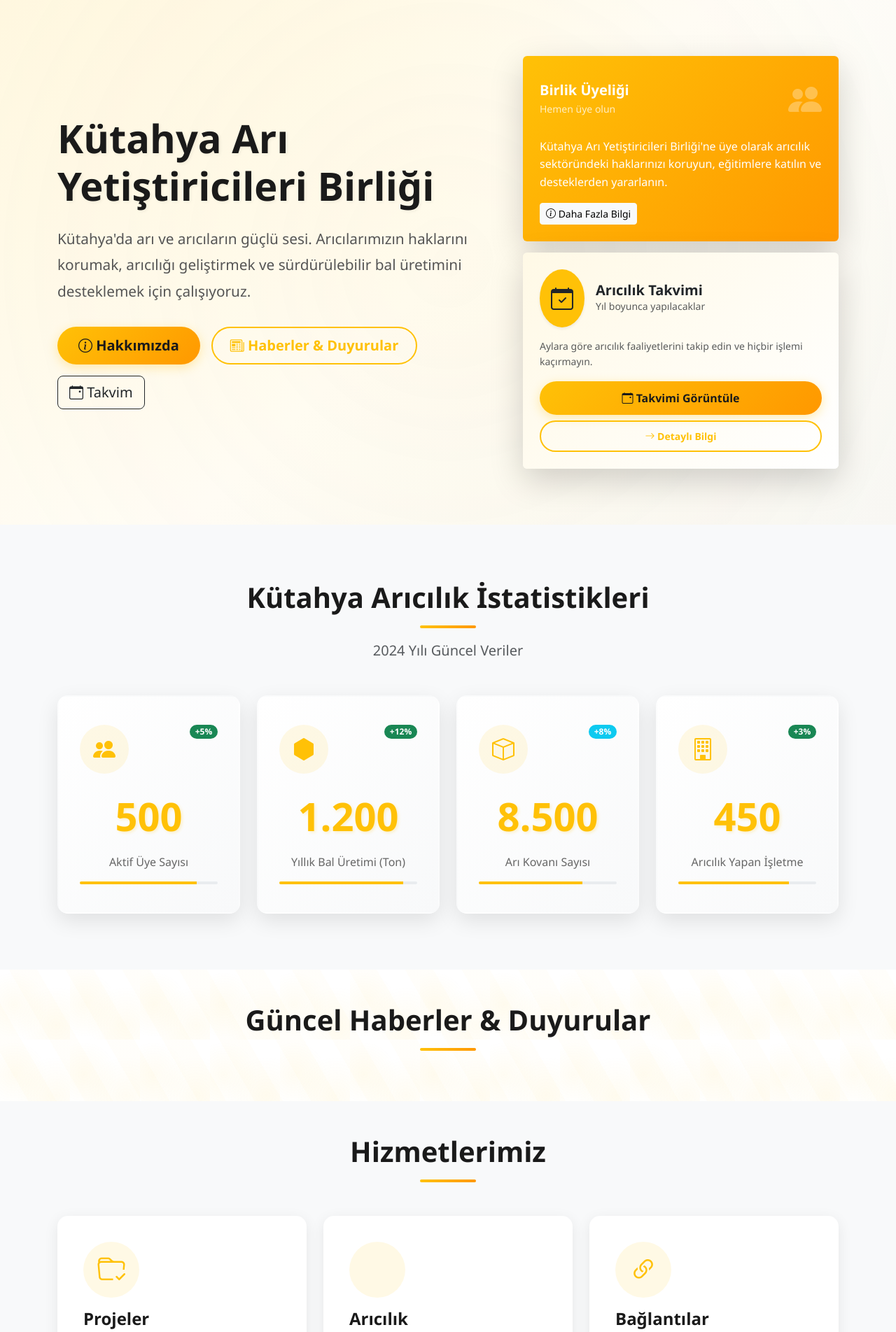
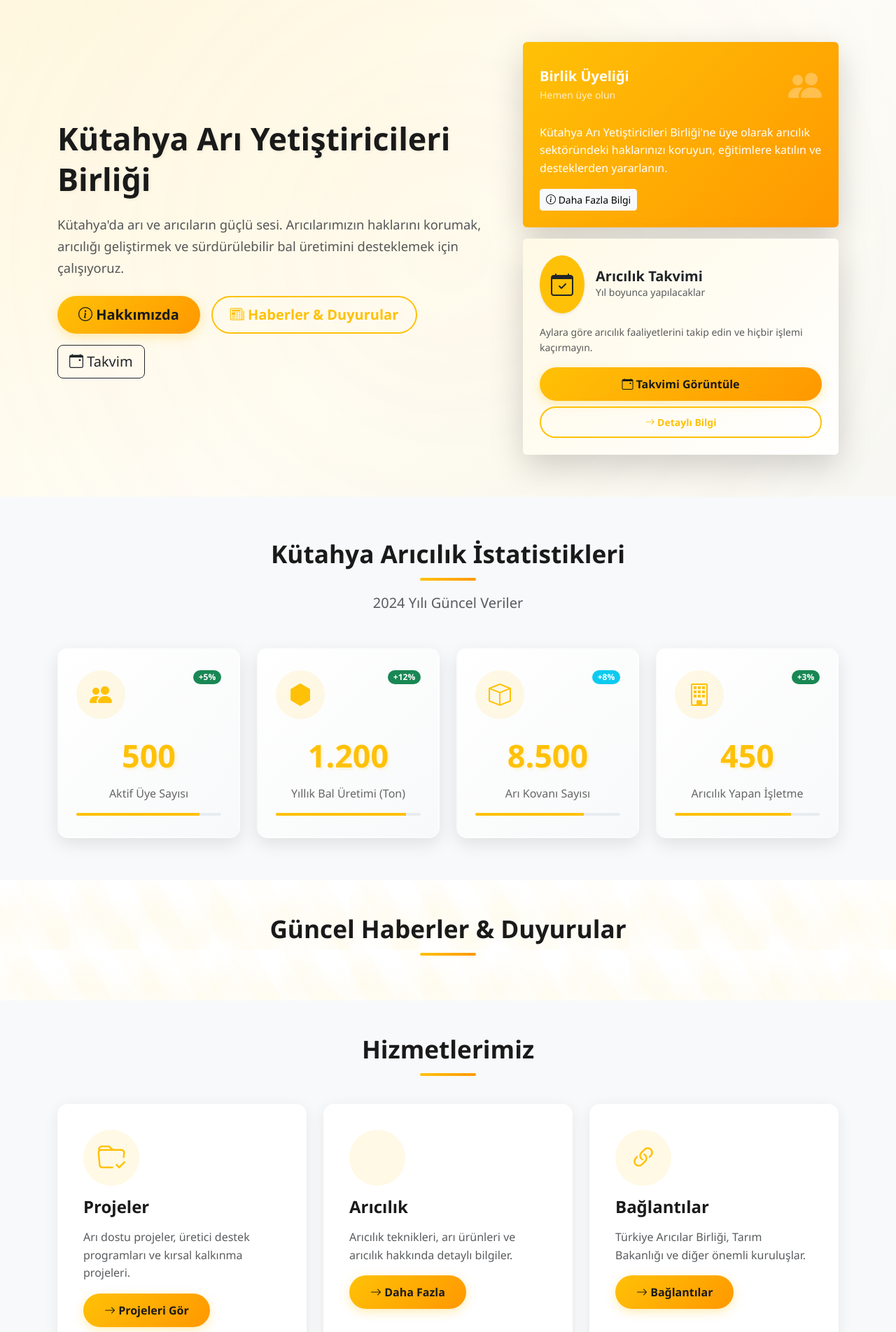
Before and after one commit to erdenn302/kutahyaaricilarbirligi, a Django app: page / in a window 1280 px wide; the page is wider, and only the part inside the window is pictured. Shown: the part 92-1996 px from the top of that part at 70% size. Run offline with Django 5.2, Linux system fonts and the light colour scheme; data comes from the database, SQL or seed files in the repository; data that the repository does not hold is empty; some libraries are stand-ins or nearby versions.

Commit message:
Optimize front-end: make news/announcement cards more compact, reduce sizes, improve spacing

```diff
--- a/static/css/main.css
+++ b/static/css/main.css
@@ -79,7 +79,7 @@
 /* Hero Section */
 .hero-section {
     background: linear-gradient(135deg, #fff9e6 0%, #ffffff 50%, #f8f9fa 100%);
-    padding: 80px 0;
+    padding: 60px 0;
     position: relative;
     overflow: hidden;
 }
@@ -101,24 +101,24 @@
 }
 
 .hero-title {
-    font-size: 3.5rem;
+    font-size: 2.8rem;
     font-weight: 700;
     color: #1a1a1a;
-    margin-bottom: 1.5rem;
-    line-height: 1.2;
+    margin-bottom: 1.2rem;
+    line-height: 1.3;
     text-shadow: 2px 2px 4px rgba(0,0,0,0.05);
 }
 
 .hero-subtitle {
-    font-size: 1.3rem;
+    font-size: 1.15rem;
     color: #555;
-    margin-bottom: 2rem;
-    line-height: 1.8;
+    margin-bottom: 1.5rem;
+    line-height: 1.7;
 }
 
 /* İstatistik Kartları */
 .stats-section {
-    padding: 80px 0;
+    padding: 60px 0;
     background: #f8f9fa;
     position: relative;
 }
@@ -126,9 +126,9 @@
 .stat-card {
     background: linear-gradient(135deg, #fff 0%, #f8f9fa 100%);
     border-radius: 15px;
-    padding: 40px 30px;
+    padding: 30px 25px;
     text-align: center;
-    box-shadow: 0 10px 30px rgba(0,0,0,0.1);
+    box-shadow: 0 8px 25px rgba(0,0,0,0.1);
     transition: all 0.3s ease;
     position: relative;
     overflow: hidden;
@@ -159,10 +159,10 @@
 }
 
 .stat-number {
-    font-size: 3.5rem;
+    font-size: 2.8rem;
     font-weight: 700;
     color: #ffc107;
-    margin-bottom: 10px;
+    margin-bottom: 8px;
     text-shadow: 2px 2px 4px rgba(255, 193, 7, 0.2);
     display: block;
 }
@@ -308,13 +308,13 @@
 
 /* Section Başlıkları */
 .section-title {
-    font-size: 2.5rem;
+    font-size: 2.2rem;
     font-weight: 700;
     color: #1a1a1a;
-    margin-bottom: 3rem;
+    margin-bottom: 2.5rem;
     text-align: center;
     position: relative;
-    padding-bottom: 20px;
+    padding-bottom: 18px;
 }
 
 .section-title::after {
```
Also changed, not shown: other parts of static/css/main.css (+43 -0 lines), templates/core/home.html (+20 -16 lines).
